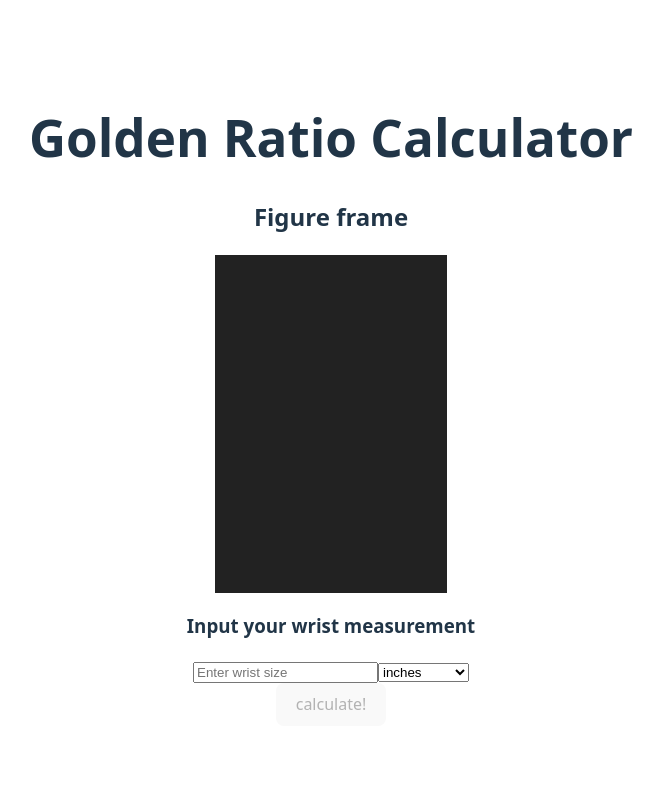
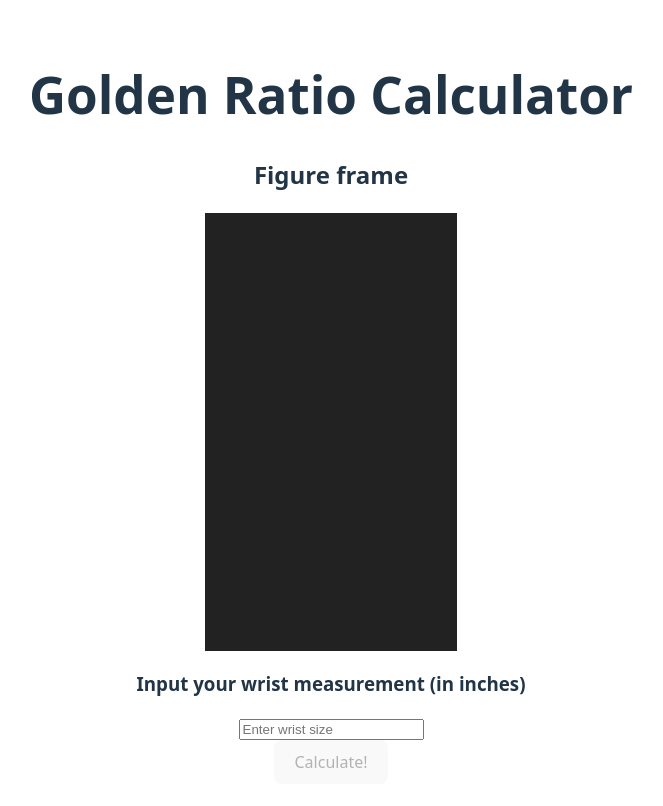
Before and after one commit to JohanCodeForFun/golden-ratio, a React (Vite) app: page / in a window 1280 px wide. Shown: the top 806 px of the page, without its empty margins (309-972 px from the left). Built offline with nearby package versions, Linux system fonts and the light colour scheme.

Commit message:
continued vibe Refactor wrist measurement handling and update SVG rendering for user and ideal models

```diff
--- a/src/App.tsx
+++ b/src/App.tsx
@@ -3,33 +3,50 @@ import './App.css';
 
 function App() {
   const [inputValue, setInputValue] = useState<string>("");
-  const [unit, setUnit] = useState<'in' | 'cm'>('in'); // unit selection
   const [showFigure, setShowFigure] = useState<boolean>(false);
 
-  const wristRaw = Number(inputValue);
-  const wrist = unit === 'cm' ? wristRaw * 0.393701 : wristRaw;
+  const wrist = Number(inputValue); // user input in inches
+  const BASE_HEIGHT = 300; // SVG figure height in pixels
 
-  const goldenModel = {
-    headRadius: wrist * 0.6,
-    shoulderWidth: wrist * 7,
-    chestWidth: wrist * 6,
-    waistWidth: wrist * 5,
-    torsoHeight: wrist * 7.5,
-    legLength: wrist * 10,
-    armLength: wrist * 9,
+  // Proportions relative to full height (not wrist)
+  const proportions = {
+    headRadius: 0.05,
+    shoulderWidth: 0.25,
+    chestWidth: 0.22,
+    waistWidth: 0.18,
+    torsoHeight: 0.3,
+    legLength: 0.45,
+    armLength: 0.35,
+  };
+
+  // Ideal model based on fixed height
+  const idealModel = {
+    headRadius: proportions.headRadius * BASE_HEIGHT,
+    shoulderWidth: proportions.shoulderWidth * BASE_HEIGHT,
+    waistWidth: proportions.waistWidth * BASE_HEIGHT,
+    torsoHeight: proportions.torsoHeight * BASE_HEIGHT,
+    legLength: proportions.legLength * BASE_HEIGHT,
+    armLength: proportions.armLength * BASE_HEIGHT,
+  };
+
+  // User's model based on wrist scaling (approximate)
+  const userHeight = wrist * 8.5 * 2.54; // rough body height in cm, then converted to px
+  const userModel = {
+    headRadius: proportions.headRadius * userHeight,
+    shoulderWidth: proportions.shoulderWidth * userHeight,
+    waistWidth: proportions.waistWidth * userHeight,
+    torsoHeight: proportions.torsoHeight * userHeight,
+    legLength: proportions.legLength * userHeight,
+    armLength: proportions.armLength * userHeight,
   };
 
   function handleInputChange(e: ChangeEvent<HTMLInputElement>) {
     setInputValue(e.target.value);
   }
 
-  function handleUnitChange(e: ChangeEvent<HTMLSelectElement>) {
-    setUnit(e.target.value as 'in' | 'cm');
-  }
-
   function handleCalculate(e: FormEvent<HTMLFormElement>) {
     e.preventDefault();
-    if (!isNaN(wristRaw) && wristRaw > 0) {
+    if (!isNaN(wrist) && wrist > 0) {
       setShowFigure(true);
     }
   }
@@ -40,86 +57,110 @@ function App() {
       <div>
         <h2>Figure frame</h2>
         <div style={{ background: '#222', padding: '1rem', display: 'inline-block' }}>
-          <svg width="200" height="300" viewBox="0 0 200 300">
+          <svg width="220" height="400" viewBox="0 0 220 400">
+            <g transform="translate(110, 50)">
+              {/* Goal silhouette (gray) */}
               {showFigure && (
-              <g transform="translate(100, 50)">
-                {/* Head */}
-                <circle
-                  cx="0"
-                  cy="0"
-                  r={goldenModel.headRadius}
-                  fill="#ffe0bd"
-                  stroke="black"
-                />
-
-                {/* Torso */}
+                <g fillOpacity={0.2} stroke="#ccc" fill="#ccc">
+                  <circle cx="0" cy="0" r={idealModel.headRadius} />
                   <polygon
                     points={`
-                    ${-goldenModel.waistWidth / 2},${goldenModel.headRadius + 10}
-                    ${goldenModel.waistWidth / 2},${goldenModel.headRadius + 10}
-                    ${goldenModel.shoulderWidth / 2},${goldenModel.torsoHeight + goldenModel.headRadius + 10}
-                    ${-goldenModel.shoulderWidth / 2},${goldenModel.torsoHeight + goldenModel.headRadius + 10}`}
+                      ${-idealModel.waistWidth / 2},${idealModel.headRadius + 10}
+                      ${idealModel.waistWidth / 2},${idealModel.headRadius + 10}
+                      ${idealModel.shoulderWidth / 2},${idealModel.torsoHeight + idealModel.headRadius + 10}
+                      ${-idealModel.shoulderWidth / 2},${idealModel.torsoHeight + idealModel.headRadius + 10}`}
+                  />
+                  <rect
+                    x={-idealModel.waistWidth / 2 + 5}
+                    y={idealModel.torsoHeight + idealModel.headRadius + 10}
+                    width={10}
+                    height={idealModel.legLength}
+                  />
+                  <rect
+                    x={idealModel.waistWidth / 2 - 15}
+                    y={idealModel.torsoHeight + idealModel.headRadius + 10}
+                    width={10}
+                    height={idealModel.legLength}
+                  />
+                  <rect
+                    x={-idealModel.shoulderWidth / 2 - 10}
+                    y={idealModel.headRadius + 10}
+                    width={8}
+                    height={idealModel.armLength}
+                  />
+                  <rect
+                    x={idealModel.shoulderWidth / 2 + 2}
+                    y={idealModel.headRadius + 10}
+                    width={8}
+                    height={idealModel.armLength}
+                  />
+                </g>
+              )}
+
+              {/* User figure */}
+              {showFigure && (
+                <g fillOpacity={1} stroke="black">
+                  <circle cx="0" cy="0" r={userModel.headRadius} fill="#ffe0bd" />
+                  <polygon
+                    points={`
+                      ${-userModel.waistWidth / 2},${userModel.headRadius + 10}
+                      ${userModel.waistWidth / 2},${userModel.headRadius + 10}
+                      ${userModel.shoulderWidth / 2},${userModel.torsoHeight + userModel.headRadius + 10}
+                      ${-userModel.shoulderWidth / 2},${userModel.torsoHeight + userModel.headRadius + 10}`}
                     fill="#f4a460"
-                  stroke="black"
                   />
-
-                {/* Legs */}
                   <rect
-                  x={-goldenModel.waistWidth / 2 + 5}
-                  y={goldenModel.torsoHeight + goldenModel.headRadius + 10}
+                    x={-userModel.waistWidth / 2 + 5}
+                    y={userModel.torsoHeight + userModel.headRadius + 10}
                     width={10}
-                  height={goldenModel.legLength}
+                    height={userModel.legLength}
                     fill="#8d5524"
                   />
                   <rect
-                  x={goldenModel.waistWidth / 2 - 15}
-                  y={goldenModel.torsoHeight + goldenModel.headRadius + 10}
+                    x={userModel.waistWidth / 2 - 15}
+                    y={userModel.torsoHeight + userModel.headRadius + 10}
                     width={10}
-                  height={goldenModel.legLength}
+                    height={userModel.legLength}
                     fill="#8d5524"
                   />
-
-                {/* Arms */}
                   <rect
-                  x={-goldenModel.shoulderWidth / 2 - 10}
-                  y={goldenModel.headRadius + 10}
+                    x={-userModel.shoulderWidth / 2 - 10}
+                    y={userModel.headRadius + 10}
                     width={8}
-                  height={goldenModel.armLength}
+                    height={userModel.armLength}
                     fill="#ffe0bd"
                   />
                   <rect
-                  x={goldenModel.shoulderWidth / 2 + 2}
-                  y={goldenModel.headRadius + 10}
+                    x={userModel.shoulderWidth / 2 + 2}
+                    y={userModel.headRadius + 10}
                     width={8}
-                  height={goldenModel.armLength}
+                    height={userModel.armLength}
                     fill="#ffe0bd"
                   />
                 </g>
               )}
+            </g>
           </svg>
         </div>
       </div>
 
       {!showFigure && (
-        <div className='input'>
-          <h3>Input your wrist measurement</h3>
+        <div className="input">
+          <h3>Input your wrist measurement (in inches)</h3>
           <form onSubmit={handleCalculate}>
             <input
               type="text"
               value={inputValue}
               onChange={handleInputChange}
-              pattern='[0-9]*'
-              inputMode='numeric'
-              placeholder='Enter wrist size'
+              pattern="[0-9]*"
+              inputMode="numeric"
+              placeholder="Enter wrist size"
             />
-            <select value={unit} onChange={handleUnitChange}>
-              <option value="in">inches</option>
-              <option value="cm">centimeters</option>
-            </select>
             <br />
             <button
-              disabled={inputValue === "" || isNaN(wristRaw)}>
-              calculate!
+              disabled={inputValue === "" || isNaN(Number(inputValue))}
+            >
+              Calculate!
             </button>
           </form>
         </div>
```
Lines whose indentation alone changed are shown as unchanged.
